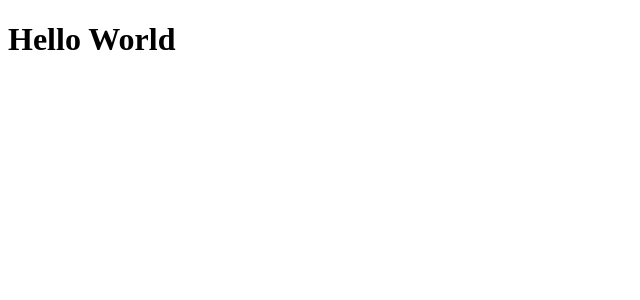
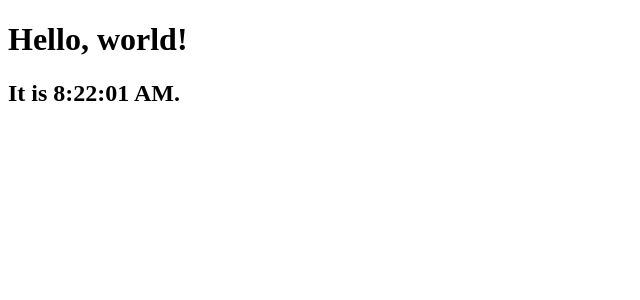
Before and after one commit to Ndhossain/reactpractice, a React (Create React App) app in the folder my-app/: page / in a window 1280 px wide. Shown: the top 300 px of the page, without its empty margins (0-640 px from the left). Built offline with nearby package versions, Linux system fonts and the light colour scheme.

Commit message:
ilovereact

```diff
--- a/my-app/src/index.js
+++ b/my-app/src/index.js
@@ -1,14 +1,40 @@
 // eslint-disable-next-line no-unused-vars
 import React from 'react';
-import ReactDom from 'react-dom';
+import ReactDOM from 'react-dom';
 
 // eslint-disable-next-line no-unused-vars
-const name = 'World';
-const element = (
-    <h1 className="text">
-        <span>Hello {name}</span>
-        <img src="" alt="" />
-    </h1>
-);
 
-ReactDom.render(element, document.getElementById('root'));
+// const name = 'World';
+// class Clock extends React.PureComponent {
+//     render() {
+//         return (
+//             <h1 className="text">
+//                 <span>Hello {name}</span>
+//                 <br />
+//                 <span>The time is {new Date().toLocaleTimeString(this.props.locale)}</span>
+//             </h1>
+//         );
+//     }
+// }
+
+// const element = <Clock locale="bn-BD" />;
+
+// ReactDom.render(element, document.getElementById('root'));
+
+class Clock extends React.Component {
+    constructor(props) {
+        super(props);
+        this.state = { date: new Date() };
+    }
+
+    render() {
+        return (
+            <div>
+                <h1>Hello, world!</h1>
+                <h2>It is {this.state.date.toLocaleTimeString()}.</h2>
+            </div>
+        );
+    }
+}
+
+ReactDOM.render(<Clock />, document.getElementById('root'));
```
